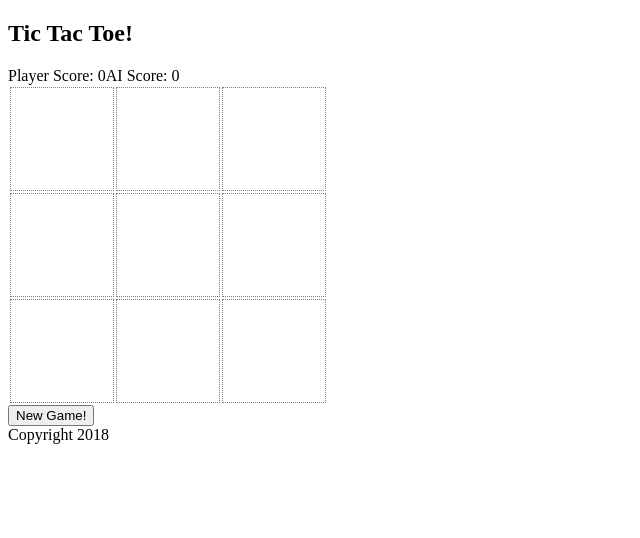
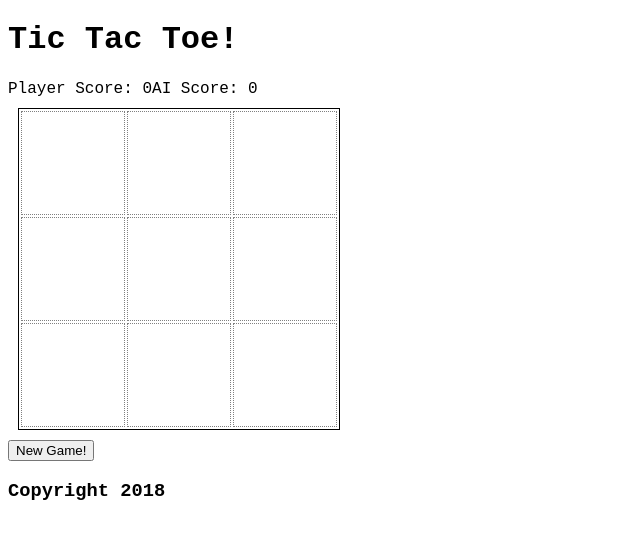
Before and after one commit to steveroof/TicTacToe, an Angular app: page / in a window 1280 px wide. Shown: the top 538 px of the page, without its empty margins (0-640 px from the left). Built offline with nearby package versions, Linux system fonts and the light colour scheme.

Commit message:
styling progress

```diff
--- a/src/app/app.component.css
+++ b/src/app/app.component.css
@@ -0,0 +1,3 @@
+*{
+    font-family: 'Courier New', 'Courier', 'monospace';
+}
--- a/src/app/game-board/game-board.component.css
+++ b/src/app/game-board/game-board.component.css
@@ -1,3 +1,7 @@
+.gameboard{
+    border: 1px solid black;
+    margin:10px;
+}
 .gameboard td{
     height:100px;
     width: 100px;
@@ -12,7 +16,6 @@
 .gameboard td{
     font-size: 50pt;
     font-weight: bold;
-    font-family: 'Courier New', 'Courier', 'monospace';
     color: grey;
 }
 
@@ -27,3 +30,9 @@
 .gameboard td[data-iswinner="2"]{
     background-color: salmon;
 }
+
+.container{
+    display: flex;
+    flex-direction: row;
+    flex-wrap: wrap;
+}
--- a/src/app/game-board/game-board.component.html
+++ b/src/app/game-board/game-board.component.html
@@ -4,6 +4,7 @@
   <span>AI Score: </span>
   <span>{{aiScore}}</span>
 </div>
+
 <table id="currentGame" class="gameboard">
   <tr *ngFor="let row of list">
     <td *ngFor="let column of list" attr.data-iswinner="{{gameState[row][column].isWinner}}" (click)="playerMove(row,column)">{{gameState[row][column].value}}</td>
@@ -12,11 +13,13 @@
 <div>
   <input type="button" value="New Game!" (click)="newGame()" />
 </div>
+
+<div class="container">
   <div *ngFor="let game of gameHistory">
-  <hr>
     <table class="gameboard">
       <tr *ngFor="let row of list">
         <td *ngFor="let column of list" attr.data-iswinner="{{game[row][column].isWinner}}">{{game[row][column].value}}</td>
       </tr>
     </table>
   </div>
+</div>
--- a/src/app/outer-frame/outer-frame.component.html
+++ b/src/app/outer-frame/outer-frame.component.html
@@ -1,8 +1,3 @@
-<div>
-  <h2>{{Title}}</h2>
-</div>
-<!--todo: bring scores and such out of nested component up to this level -->
+<h1>{{Title}}</h1>
 <app-game-board></app-game-board>
-<div>
-  <span>Copyright 2018</span>
-</div>
+<h3>Copyright 2018</h3>
```
Also changed, not shown: src/app/app.component.html (line endings or trailing spaces). Lines whose indentation alone changed are shown as unchanged.
